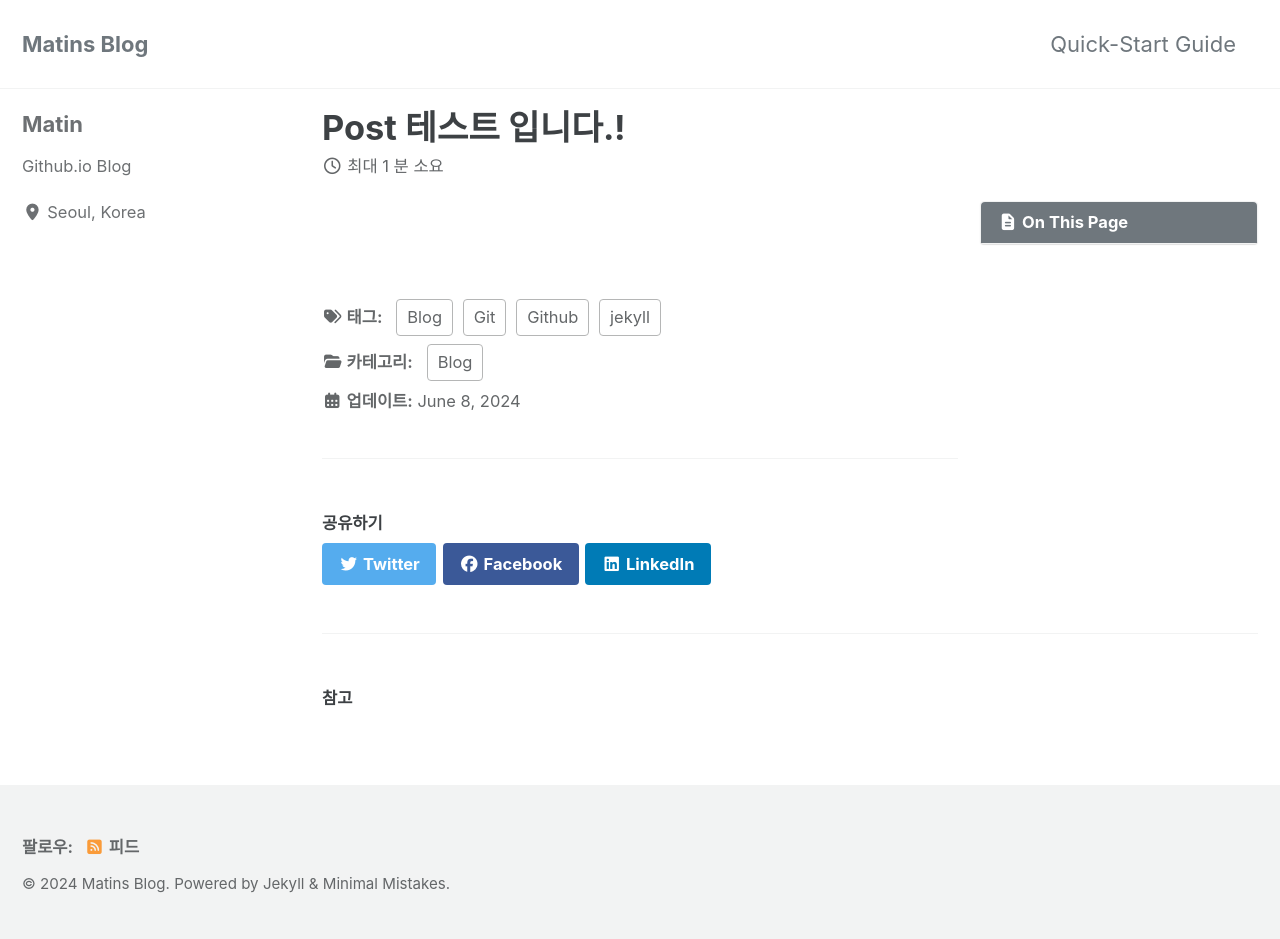
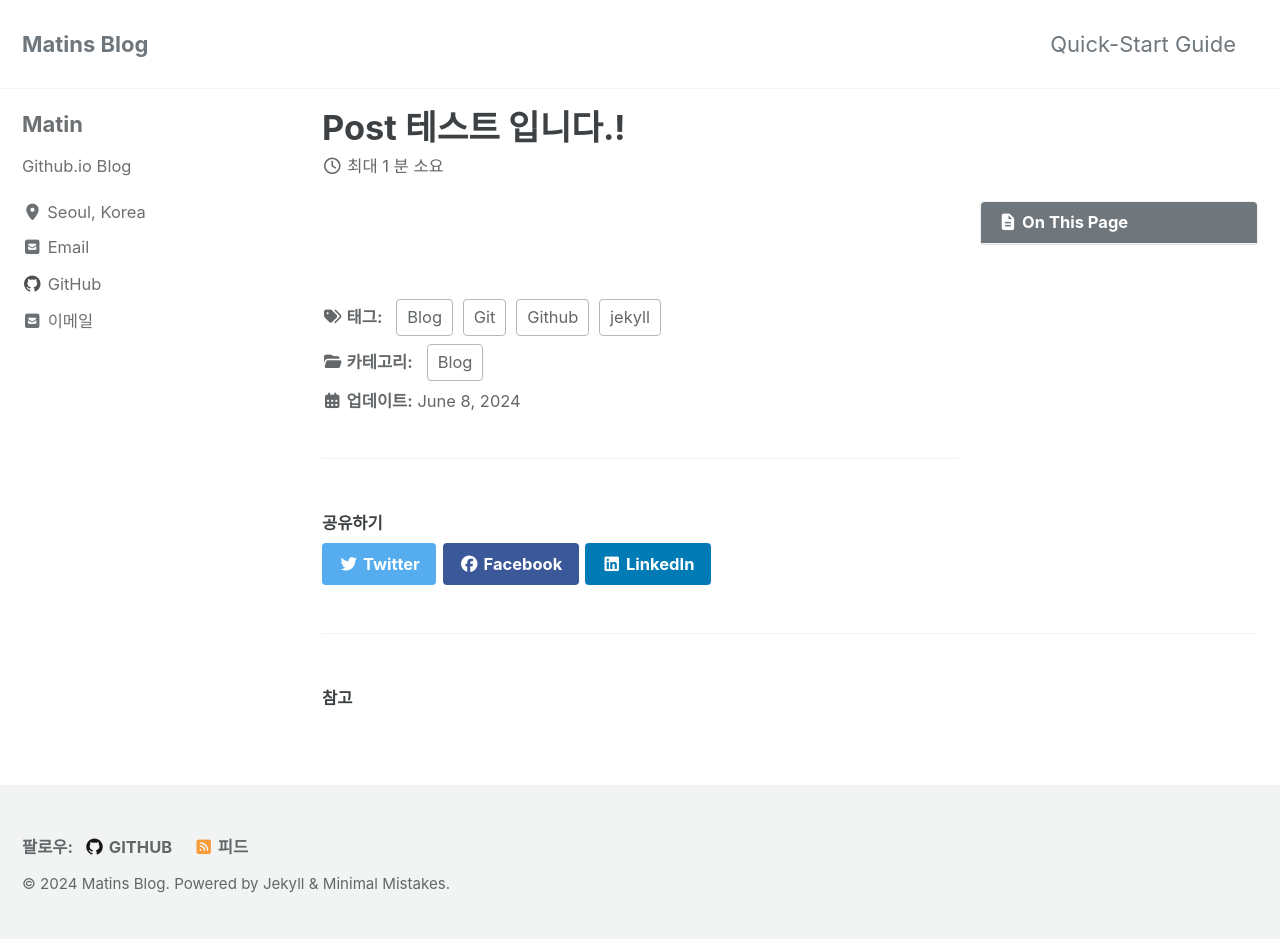
Before and after one commit to MatinsBlog/MatinsBlog.github.io, a Jekyll site: the page built from _posts/2024-06-08-test.md, in a window 1280 px wide. Built offline with Jekyll 4.4.1, drawn with Linux system fonts in a browser that asks for light colours; cached includes are drawn as plain includes; part of the change alters nothing that is shown.

Commit message:
web_test_5

```diff
--- a/_config.yml
+++ b/_config.yml
@@ -117,23 +117,14 @@ author:
   avatar           : # path of avatar image, e.g. "/assets/images/bio-photo.jpg"
   bio              : "Github.io Blog"
   location         : "Seoul, Korea"
-  email            :
+  email            : "matinsgithub@gmail.com"
   links:
     - label: "Email"
       icon: "fas fa-fw fa-envelope-square"
-      # url: "mailto:your.name@email.com"
-    - label: "Website"
-      icon: "fas fa-fw fa-link"
-      # url: "https://your-website.com"
-    - label: "Twitter"
-      icon: "fab fa-fw fa-twitter-square"
-      # url: "https://twitter.com/"
-    - label: "Facebook"
-      icon: "fab fa-fw fa-facebook-square"
-      # url: "https://facebook.com/"
+      url: "mailto:matinsgithub@gmail.com"
     - label: "GitHub"
       icon: "fab fa-fw fa-github"
-      # url: "https://github.com/"
+      url: "https://github.com/MatinsBlog"
     - label: "Instagram"
       icon: "fab fa-fw fa-instagram"
       # url: "https://instagram.com/"
@@ -141,21 +132,9 @@ author:
 # Site Footer
 footer:
   links:
-    - label: "Twitter"
-      icon: "fab fa-fw fa-twitter-square"
-      # url:
-    - label: "Facebook"
-      icon: "fab fa-fw fa-facebook-square"
-      # url:
     - label: "GitHub"
       icon: "fab fa-fw fa-github"
-      # url:
-    - label: "GitLab"
-      icon: "fab fa-fw fa-gitlab"
-      # url:
-    - label: "Bitbucket"
-      icon: "fab fa-fw fa-bitbucket"
-      # url:
+      url: "https://github.com/MatinsBlog"
     - label: "Instagram"
       icon: "fab fa-fw fa-instagram"
       # url:
```
